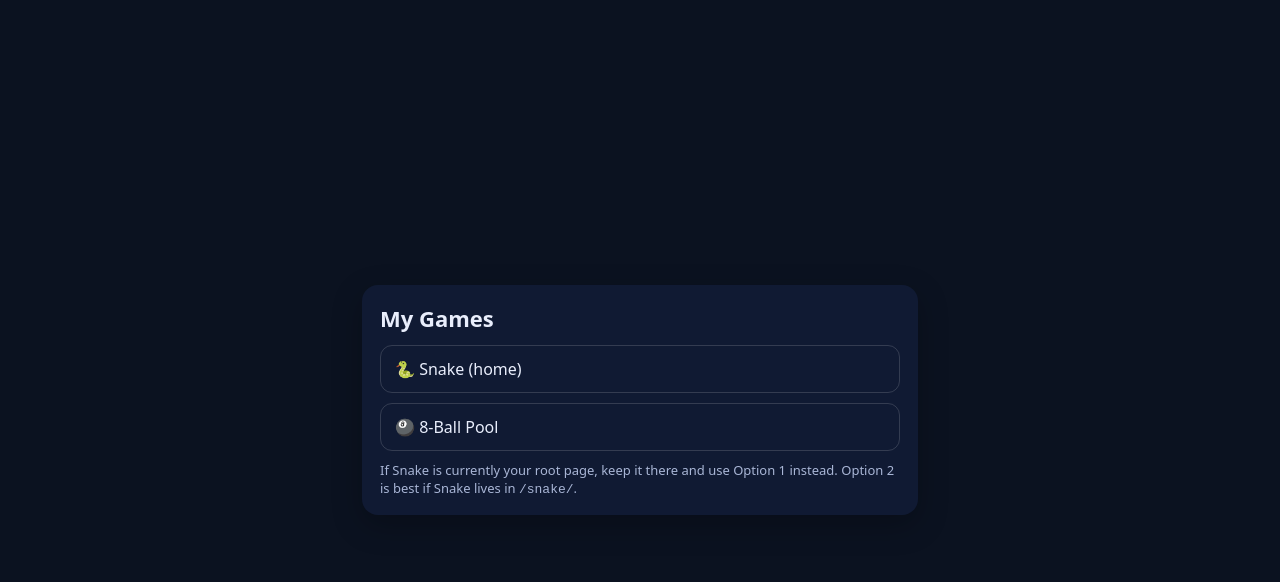
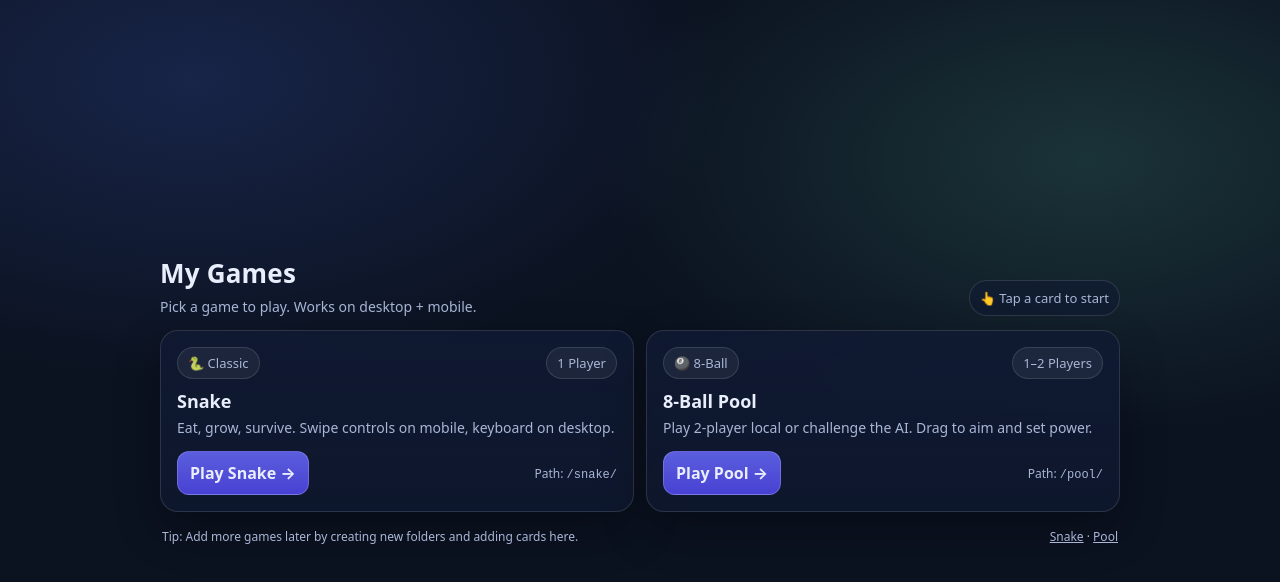
Before and after one commit to korky1989/snake-game, a plain HTML site: page index.html in a window 1280 px wide. Drawn offline with Linux system fonts and the light colour scheme.

Commit message:
Update index.html

```diff
--- a/index.html
+++ b/index.html
@@ -1,40 +1,247 @@
 <!doctype html>
 <html lang="en">
   <head>
-  <meta charset="UTF-8" />
-  <meta name="viewport" content="width=device-width, initial-scale=1.0, viewport-fit=cover" />
+    <meta charset="utf-8" />
+    <meta name="viewport" content="width=device-width,initial-scale=1,viewport-fit=cover" />
     <title>My Games</title>
     <style>
+      :root{
+        --bg:#0b1220;
+        --panel:#101a33;
+        --panel2:#0f1b3f;
+        --text:#e9eefc;
+        --muted:#a9b6d6;
+        --stroke:rgba(255,255,255,.12);
+      }
+
+      *{ box-sizing:border-box; }
+      html,body{ height:100%; }
       body{
-      margin:0; min-height:100vh; display:grid; place-items:center;
+        margin:0;
         font-family:system-ui, -apple-system, Segoe UI, Roboto, Arial;
-      background:#0b1220; color:#e9eefc;
+        background:
+          radial-gradient(900px 500px at 15% 10%, rgba(80,120,255,.18), transparent 60%),
+          radial-gradient(900px 500px at 85% 20%, rgba(120,255,200,.14), transparent 55%),
+          var(--bg);
+        color:var(--text);
       }
+
+      .wrap{
+        min-height:100%;
+        display:flex;
+        align-items:center;
+        justify-content:center;
+        padding:22px 14px;
+      }
+
+      .shell{
+        width:min(960px, 100%);
+        display:flex;
+        flex-direction:column;
+        gap:14px;
+      }
+
+      header{
+        display:flex;
+        align-items:flex-end;
+        justify-content:space-between;
+        gap:12px;
+      }
+
+      h1{
+        margin:0;
+        font-size:22px;
+        letter-spacing:.2px;
+      }
+
+      .sub{
+        margin:6px 0 0;
+        color:var(--muted);
+        font-size:14px;
+      }
+
+      .pill{
+        display:inline-flex;
+        gap:8px;
+        align-items:center;
+        padding:8px 10px;
+        border:1px solid var(--stroke);
+        background:rgba(16,26,51,.6);
+        border-radius:999px;
+        color:var(--muted);
+        font-size:13px;
+        white-space:nowrap;
+      }
+
+      .grid{
+        display:grid;
+        grid-template-columns:repeat(12, 1fr);
+        gap:12px;
+      }
+
       .card{
-      width:min(92vw,520px);
-      background:#101a33;
-      border-radius:16px;
-      padding:18px;
-      box-shadow:0 10px 30px rgba(0,0,0,.25);
+        grid-column: span 12;
+        background:linear-gradient(180deg, rgba(16,26,51,.85), rgba(16,26,51,.65));
+        border:1px solid var(--stroke);
+        border-radius:18px;
+        overflow:hidden;
+        box-shadow:0 18px 45px rgba(0,0,0,.28);
+        transition:transform .12s ease, border-color .12s ease;
       }
-    h1{ margin:0 0 12px; font-size:22px; }
-    a{
-      display:block; padding:12px 14px; margin:10px 0;
-      border-radius:12px; text-decoration:none; color:#e9eefc;
-      border:1px solid rgba(255,255,255,0.15);
+
+      .card:active{ transform:scale(.99); }
+
+      .card a{
+        display:block;
+        text-decoration:none;
+        color:inherit;
+        padding:16px;
       }
-    a:hover{ background:rgba(255,255,255,0.06); }
-    .hint{ color:#a9b6d6; font-size:13px; margin-top:10px; }
+
+      .top{
+        display:flex;
+        align-items:center;
+        justify-content:space-between;
+        gap:10px;
+      }
+
+      .badge{
+        display:inline-flex;
+        align-items:center;
+        gap:8px;
+        padding:6px 10px;
+        border-radius:999px;
+        background:rgba(255,255,255,.06);
+        border:1px solid var(--stroke);
+        color:var(--muted);
+        font-size:13px;
+      }
+
+      .name{
+        margin:10px 0 0;
+        font-size:18px;
+        font-weight:800;
+      }
+
+      .desc{
+        margin:6px 0 0;
+        color:var(--muted);
+        font-size:14px;
+        line-height:1.35;
+      }
+
+      .cta{
+        margin-top:14px;
+        display:flex;
+        gap:10px;
+        align-items:center;
+        justify-content:space-between;
+        flex-wrap:wrap;
+      }
+
+      .btn{
+        display:inline-flex;
+        align-items:center;
+        justify-content:center;
+        gap:10px;
+        padding:10px 12px;
+        border-radius:12px;
+        background:rgba(255,255,255,.08);
+        border:1px solid var(--stroke);
+        font-weight:700;
+      }
+
+      .btn.primary{
+        background:linear-gradient(180deg, rgba(99,102,241,.9), rgba(79,70,229,.9));
+        border-color:rgba(255,255,255,.18);
+      }
+
+      .meta{
+        color:var(--muted);
+        font-size:12px;
+      }
+
+      @media (min-width: 720px){
+        h1{ font-size:26px; }
+        .card{ grid-column: span 6; }
+      }
+
+      footer{
+        color:var(--muted);
+        font-size:12px;
+        display:flex;
+        justify-content:space-between;
+        gap:10px;
+        flex-wrap:wrap;
+        padding:2px 2px 0;
+      }
+
+      footer a{ color:var(--muted); }
     </style>
   </head>
+
   <body>
-  <div class="card">
+    <div class="wrap">
+      <div class="shell">
+        <header>
+          <div>
             <h1>My Games</h1>
-    <a href="./">🐍 Snake (home)</a>
-    <a href="./pool/">🎱 8-Ball Pool</a>
-    <div class="hint">
-      If Snake is currently your root page, keep it there and use Option 1 instead.
-      Option 2 is best if Snake lives in <code>/snake/</code>.
+            <p class="sub">Pick a game to play. Works on desktop + mobile.</p>
+          </div>
+
+          <div class="pill" title="Tip">
+            👆 Tap a card to start
+          </div>
+        </header>
+
+        <section class="grid">
+          <!-- SNAKE -->
+          <article class="card">
+            <a href="./snake/">
+              <div class="top">
+                <div class="badge">🐍 Classic</div>
+                <div class="badge">1 Player</div>
+              </div>
+
+              <div class="name">Snake</div>
+              <p class="desc">
+                Eat, grow, survive. Swipe controls on mobile, keyboard on desktop.
+              </p>
+
+              <div class="cta">
+                <span class="btn primary">Play Snake →</span>
+                <span class="meta">Path: <code>/snake/</code></span>
+              </div>
+            </a>
+          </article>
+
+          <!-- POOL -->
+          <article class="card">
+            <a href="./pool/">
+              <div class="top">
+                <div class="badge">🎱 8-Ball</div>
+                <div class="badge">1–2 Players</div>
+              </div>
+
+              <div class="name">8-Ball Pool</div>
+              <p class="desc">
+                Play 2-player local or challenge the AI. Drag to aim and set power.
+              </p>
+
+              <div class="cta">
+                <span class="btn primary">Play Pool →</span>
+                <span class="meta">Path: <code>/pool/</code></span>
+              </div>
+            </a>
+          </article>
+        </section>
+
+        <footer>
+          <div>Tip: Add more games later by creating new folders and adding cards here.</div>
+          <div>
+            <a href="./snake/">Snake</a> · <a href="./pool/">Pool</a>
+          </div>
+        </footer>
       </div>
     </div>
   </body>
```
Lines whose indentation alone changed are shown as unchanged.
